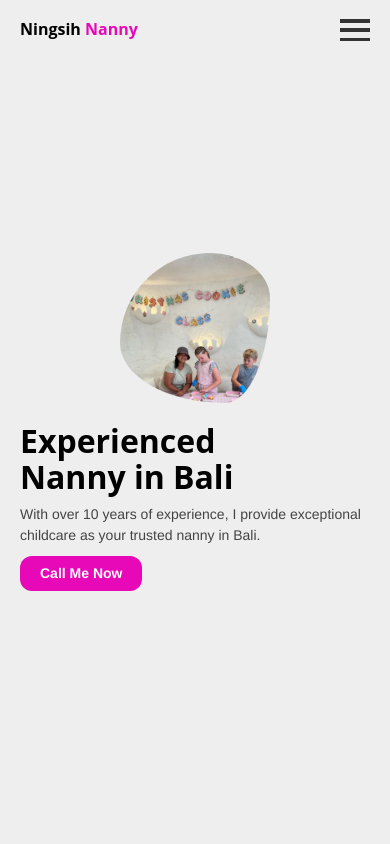
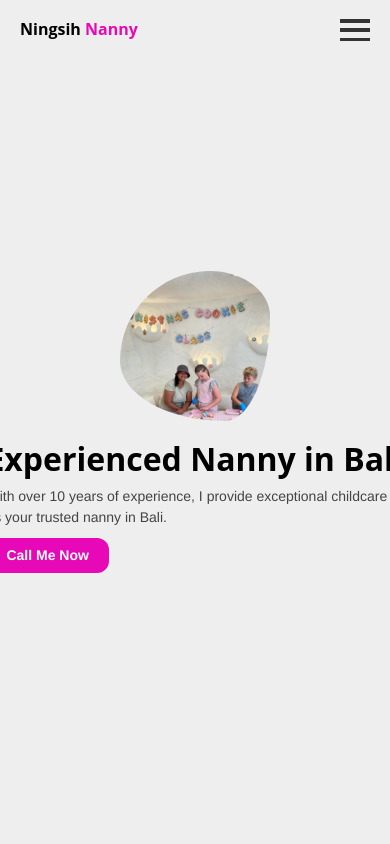
Before and after one commit to rendi12345678/babby-sitter-website, a React (Create React App) app: page / in a window 390 px wide. Shown: the top 844 px of the page. Built offline with nearby package versions, Linux system fonts and the light colour scheme.

Commit message:
Made it responsive

```diff
--- a/src/App.css
+++ b/src/App.css
@@ -81,6 +81,7 @@ table {
 body {
 	background: var(--primary-color);
 	overflow-x: hidden;
+	-ms-text-size-adjust: none;
 }
 
 .section-title {
@@ -105,9 +106,9 @@ body {
 h1 {
 	font-size: var(--h1);
 	font-family: "Open Sans", sans-serif;
-	text-wrap: balance;
+	white-space: nowrap;
 	margin-bottom: var(--title-space);
-	font-weight: bold;
+	font-weight: 700;
 	line-height: 1.1;
 }
 
@@ -115,14 +116,14 @@ h2 {
 	font-size: var(--h2);
 	line-height: 1.1;
 	font-family: "Open Sans", sans-serif;
-	font-weight: bold;
+	font-weight: 700;
 }
 
 h3 {
 	font-size: var(--h3);
 	line-height: 1.1;
 	font-family: "Open Sans", sans-serif;
-	font-weight: bold;
+	font-weight: 700;
 	margin-bottom: var(--title-space);
 }
 
@@ -130,7 +131,7 @@ h4 {
 	font-size: var(--h4);
 	line-height: 1.1;
 	font-family: "Open Sans", sans-serif;
-	font-weight: bold;
+	font-weight: 700;
 	margin-bottom: .5rem;
 }
 
@@ -230,5 +231,5 @@ img {
 }
 
 label {
-	font-weight: 600;
+	font-weight: 600
 }
```
